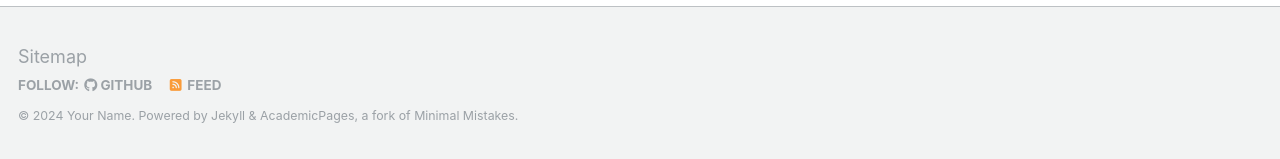
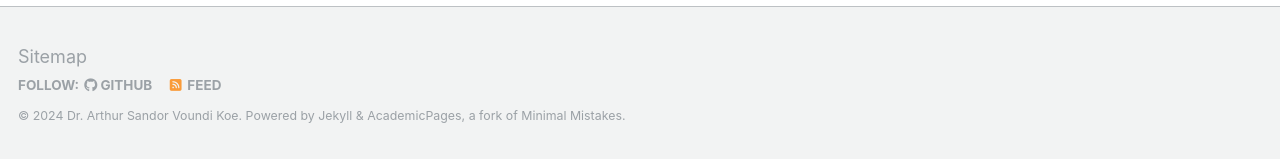
Before and after one commit to arthursandorvk/arthursandorvk.github.io, a Jekyll site: the page built from _pages/about.md, in a window 1280 px wide and 900 px high, scrolled down 2463 px. Shown: the part 738-897 px from the top of the window. Built offline with Jekyll 4.4.1, drawn with Linux system fonts in a browser that asks for light colours; some web fonts are replaced.

Commit message:
Update _config.yml

```diff
--- a/_config.yml
+++ b/_config.yml
@@ -10,7 +10,7 @@
 locale                   : "en-US"
 title                    : "Dr. Arthur Sandor Voundi Koe / Portfollio"
 title_separator          : "-"
-name                     : &name "Your Name"
+name                     : &name "Dr. Arthur Sandor Voundi Koe"
 description              : &description "personal description"
 url                      : https://academicpages.github.io # the base hostname & protocol for your site e.g. "https://mmistakes.github.io"
 baseurl                  : "" # the subpath of your site, e.g. "/blog"
```
